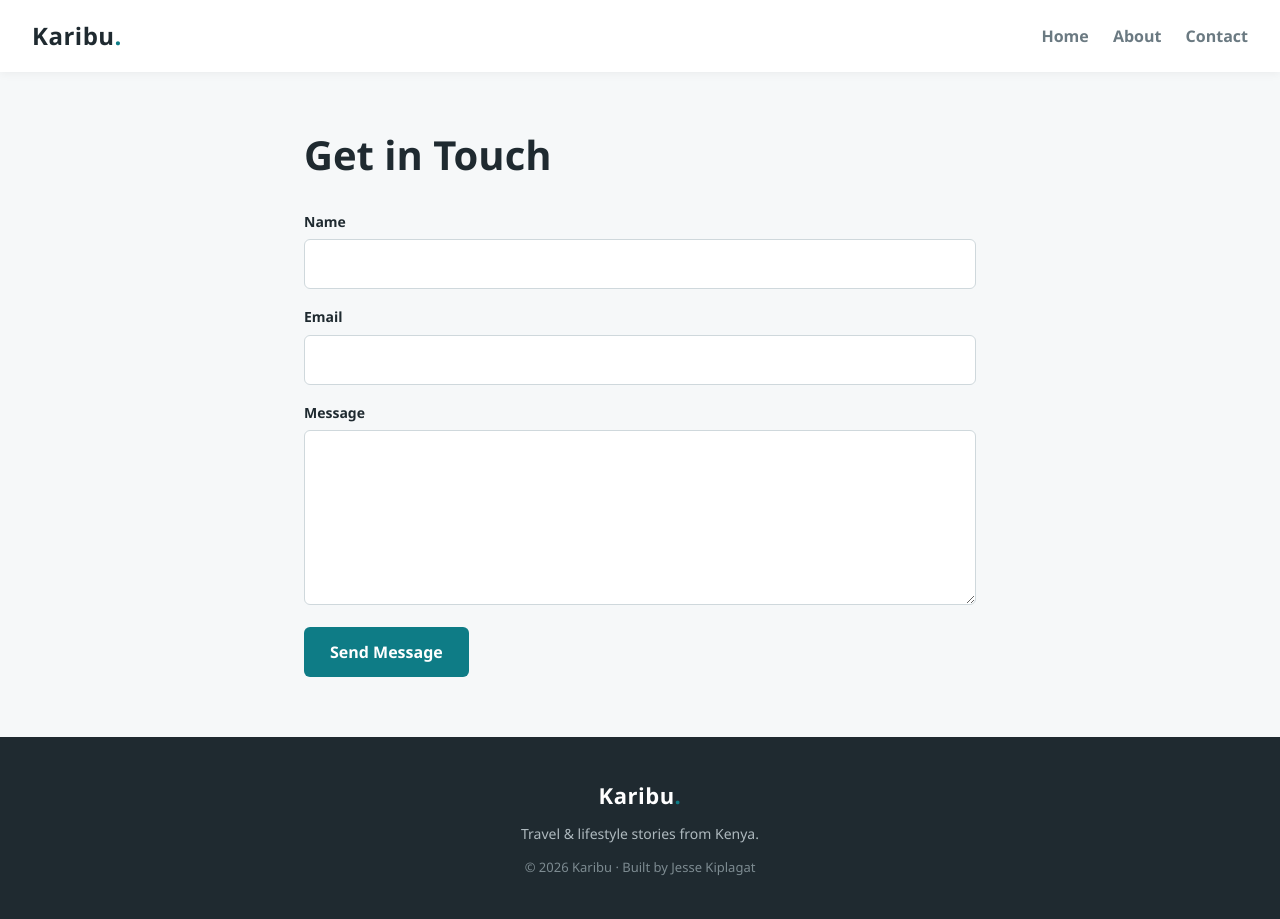
After one commit to jesse254-tech/php-blog, a PHP site: page /contact.php in a window 1280 px wide. The commit adds this page. Run offline with PHP 8.4, Linux system fonts and the light colour scheme.

Commit message:
Add search, pagination, about and contact pages

```diff
--- /dev/null
+++ b/contact.php
@@ -0,0 +1,58 @@
+<?php
+require __DIR__ . '/includes/db.php';
+
+$sent = false;
+$errors = [];
+$name = $email = $message = '';
+
+if ($_SERVER['REQUEST_METHOD'] === 'POST') {
+    $name    = trim($_POST['name'] ?? '');
+    $email   = trim($_POST['email'] ?? '');
+    $message = trim($_POST['message'] ?? '');
+
+    if ($name === '') {
+        $errors[] = 'Please enter your name.';
+    }
+    if (!filter_var($email, FILTER_VALIDATE_EMAIL)) {
+        $errors[] = 'Please enter a valid email address.';
+    }
+    if ($message === '') {
+        $errors[] = 'Please enter a message.';
+    }
+
+    if (!$errors) {
+        $stmt = $pdo->prepare('INSERT INTO messages (name, email, message) VALUES (?, ?, ?)');
+        $stmt->execute([$name, $email, $message]);
+        $sent = true;
+        $name = $email = $message = '';
+    }
+}
+
+$pageTitle = 'Contact — Karibu';
+require __DIR__ . '/includes/header.php';
+?>
+  <article class="page">
+    <h1>Get in Touch</h1>
+
+    <?php if ($sent): ?>
+      <p class="success">Thank you! Your message has been received.</p>
+    <?php endif; ?>
+
+    <?php if ($errors): ?>
+      <div class="errors"><?php foreach ($errors as $e): ?><p><?= htmlspecialchars($e) ?></p><?php endforeach; ?></div>
+    <?php endif; ?>
+
+    <form class="contact-form" method="post" action="contact.php">
+      <label>Name
+        <input type="text" name="name" value="<?= htmlspecialchars($name) ?>" required>
+      </label>
+      <label>Email
+        <input type="email" name="email" value="<?= htmlspecialchars($email) ?>" required>
+      </label>
+      <label>Message
+        <textarea name="message" rows="6" required><?= htmlspecialchars($message) ?></textarea>
+      </label>
+      <button type="submit" class="btn-teal">Send Message</button>
+    </form>
+  </article>
+<?php require __DIR__ . '/includes/footer.php'; ?>
--- a/includes/header.php
+++ b/includes/header.php
@@ -12,5 +12,7 @@
     <a href="index.php" class="brand">Karibu<span>.</span></a>
     <nav>
       <a href="index.php">Home</a>
+      <a href="about.php">About</a>
+      <a href="contact.php">Contact</a>
     </nav>
   </header>
--- a/post.php
+++ b/post.php
@@ -1,5 +1,6 @@
 <?php
 require __DIR__ . '/includes/db.php';
+require __DIR__ . '/includes/functions.php';
 
 $id = isset($_GET['id']) ? (int) $_GET['id'] : 0;
 
@@ -23,6 +24,6 @@ require __DIR__ . '/includes/header.php';
     <span class="date"><?= date('F j, Y', strtotime($post['created_at'])) ?></span>
     <h1><?= htmlspecialchars($post['title']) ?></h1>
     <img src="images/<?= htmlspecialchars($post['image']) ?>" alt="<?= htmlspecialchars($post['title']) ?>">
-    <div class="content"><?= nl2br(htmlspecialchars($post['body'])) ?></div>
+    <div class="content"><?= render_paragraphs($post['body']) ?></div>
   </article>
 <?php require __DIR__ . '/includes/footer.php'; ?>
--- a/style.css
+++ b/style.css
@@ -45,15 +45,53 @@ img { display: block; max-width: 100%; }
 .hero-inner h1 { font-size: clamp(34px, 6vw, 56px); margin-bottom: 12px; }
 .hero-inner p { font-size: clamp(16px, 2.5vw, 20px); max-width: 600px; margin: 0 auto; color: #e8eef0; }
 
+/* Search */
+.search { display: flex; gap: 8px; max-width: 420px; margin: 26px auto 0; }
+.search input { flex: 1; padding: 12px 14px; border: none; border-radius: 6px; font: inherit; font-size: 15px; }
+.search button { border: none; background: var(--accent); color: #fff; padding: 0 20px; border-radius: 6px; font: inherit; font-weight: 600; cursor: pointer; }
+.search button:hover { background: var(--accent-dark); }
+
 /* Post grid */
+.posts-wrap { max-width: 1080px; margin: 50px auto; padding: 0 24px; }
 .posts {
-  max-width: 1080px;
-  margin: 60px auto;
-  padding: 0 24px;
   display: grid;
   grid-template-columns: repeat(auto-fill, minmax(300px, 1fr));
   gap: 30px;
 }
+.results-info { color: var(--muted); margin-bottom: 22px; font-size: 15px; }
+.results-info a { color: var(--accent); }
+
+/* Pagination */
+.pagination { display: flex; justify-content: center; gap: 8px; margin: 44px 0 10px; }
+.pagination a {
+  display: inline-flex; align-items: center; justify-content: center;
+  min-width: 40px; height: 40px; padding: 0 12px;
+  border-radius: 8px; background: #fff; color: var(--ink);
+  text-decoration: none; font-weight: 600; box-shadow: 0 2px 8px rgba(0,0,0,0.05);
+}
+.pagination a:hover { color: var(--accent); }
+.pagination a.active { background: var(--accent); color: #fff; }
+
+/* Static pages */
+.page { max-width: 720px; margin: 50px auto; padding: 0 24px; }
+.page h1 { font-size: clamp(28px, 5vw, 40px); margin-bottom: 22px; }
+.page p { font-size: 17px; color: #33424a; margin-bottom: 16px; }
+
+/* Contact form */
+.contact-form label { display: block; margin-bottom: 16px; font-weight: 600; font-size: 14px; }
+.contact-form input, .contact-form textarea {
+  width: 100%; margin-top: 6px; padding: 12px 14px;
+  border: 1px solid #cfd8dc; border-radius: 6px; font: inherit; font-weight: 400; font-size: 15px;
+}
+.contact-form textarea { resize: vertical; }
+.btn-teal { background: var(--accent); color: #fff; border: none; border-radius: 6px; padding: 12px 26px; font: inherit; font-weight: 600; cursor: pointer; }
+.btn-teal:hover { background: var(--accent-dark); }
+.success { background: #e6f5ee; border: 1px solid #b7e0cb; color: #1c7a4b; padding: 14px 18px; border-radius: 8px; margin-bottom: 18px; }
+.errors { background: #fdecea; border: 1px solid #f5c6c2; color: #b0281a; padding: 14px 18px; border-radius: 8px; margin-bottom: 18px; }
+.errors p { margin: 2px 0; }
+
+/* Post paragraphs */
+.single .content p { margin-bottom: 18px; }
 .post-card {
   background: #fff;
   border-radius: 12px;
```
Also changed, not shown: about.php (added, +11 -0 lines), database.sql (+21 -1 lines), includes/functions.php (added, +14 -0 lines), index.php (+53 -2 lines), images/post4.jpg (added), images/post5.jpg (added), images/post6.jpg (added).
